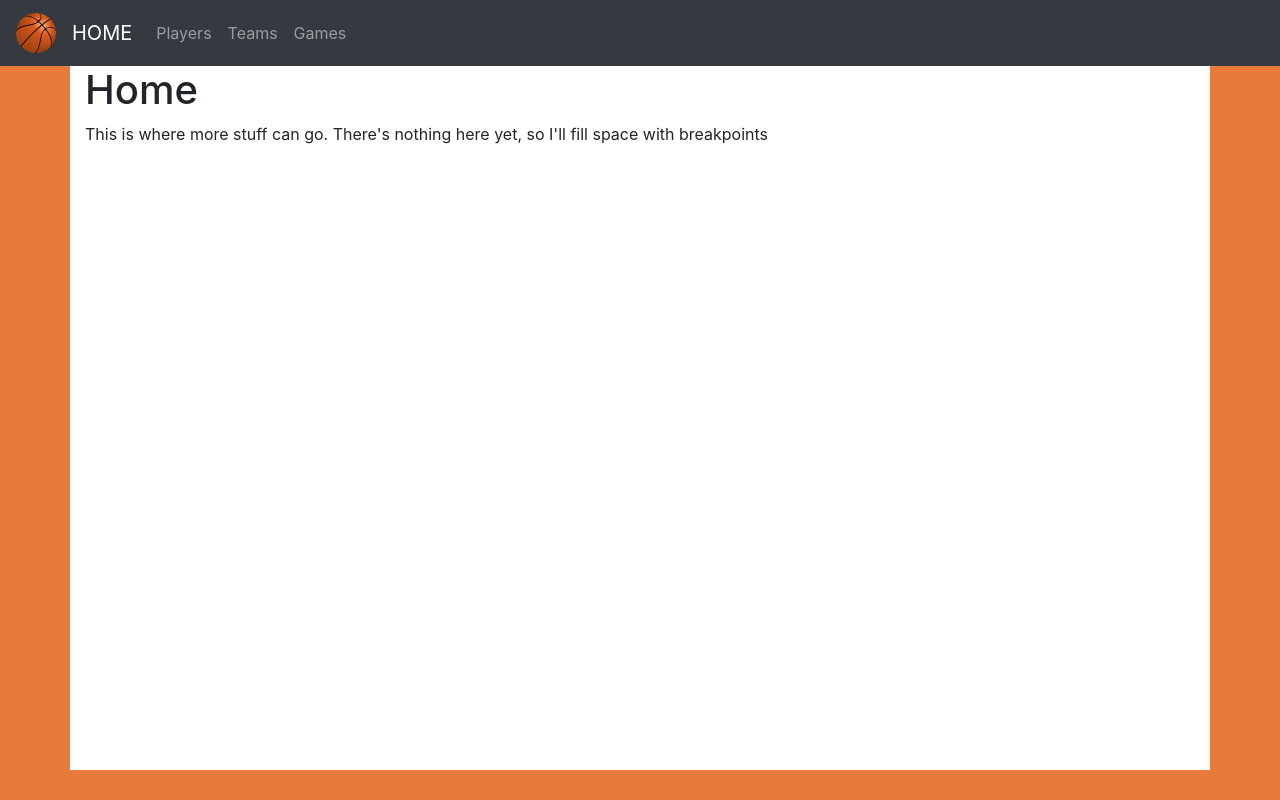
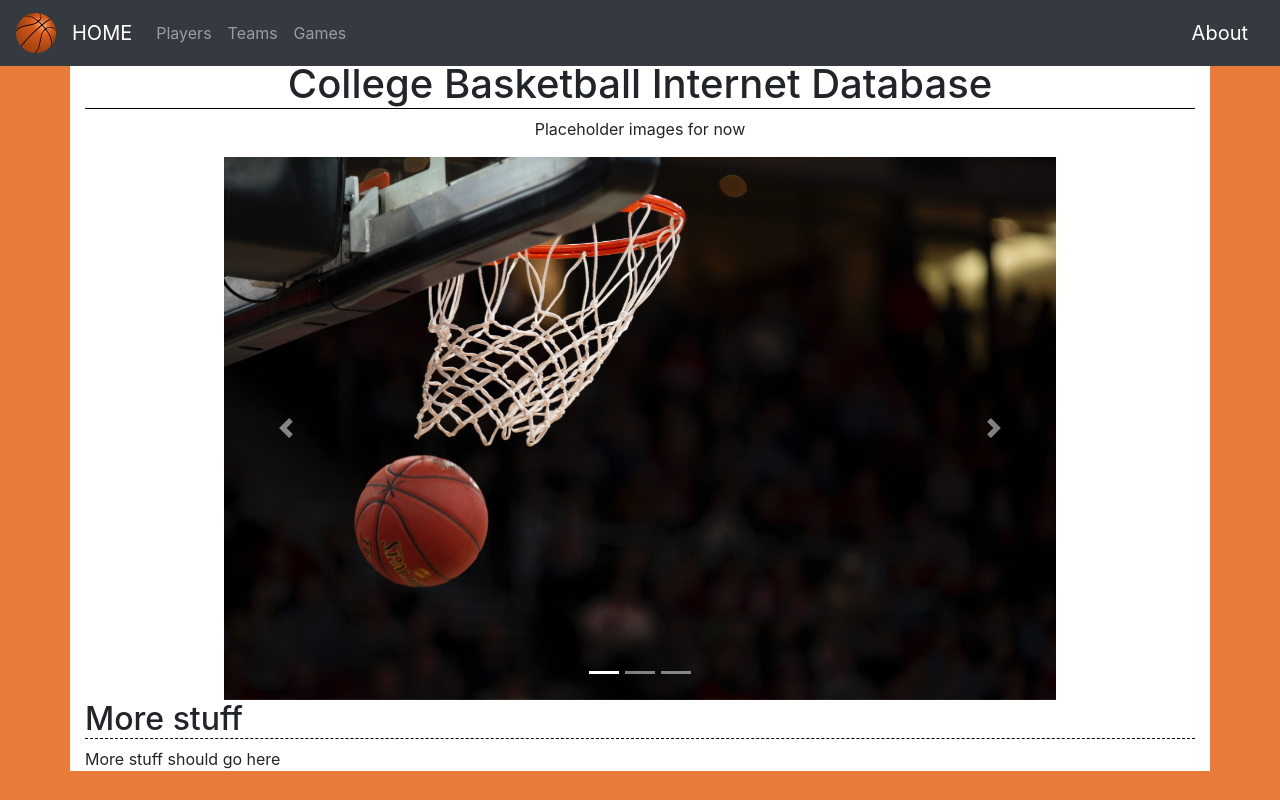
Before and after one commit to tylerpak/NCAA_Website, a Flask app: page / in a window 1280 px wide. Run offline with Flask 2, Linux system fonts and the light colour scheme; some libraries are stand-ins or nearby versions.

Commit message:
Added about page and added carousel to home page

```diff
--- a/app.py
+++ b/app.py
@@ -7,6 +7,9 @@ app = Flask(__name__)
 def index():
     return render_template('index.html')
 
+@app.route('/about')
+def about():
+    return render_template('about.html')
 
 if __name__ == "__main__":
     app.run(debug=True)
--- a/static/style/base.css
+++ b/static/style/base.css
@@ -1,3 +1,31 @@
 body{
-    background-color:	#e87b3a;
+    background-color:	#e87b3a ;
+    padding-top: 60px;
 }
+
+.base-container{
+    margin-left: 10px;
+    margin-right: 10px;
+}
+
+.carousel-inner img {
+    width: 100%;
+    height: auto;
+}
+
+.carousel-inner{
+    text-align: center;
+}
+
+.carousel{
+    width: 75%;
+    margin: 0 auto;
+}
+
+h1 {
+    border-bottom: 1px solid black
+ }
+
+ h2{
+    border-bottom: 1px dashed black
+ }
--- a/templates/base.html
+++ b/templates/base.html
@@ -20,11 +20,11 @@
     {% block head %}{% endblock %}
 </head>
 <body>
-    <nav class="navbar navbar-expand-sm bg-dark navbar-dark">
+    <nav class="navbar navbar-expand-sm bg-dark navbar-dark fixed-top">
         <a class="navbar-brand" href="#">
             <img src="static/images/basketball.png" alt="Logo" style="width:40px;">
         </a>
-        <a class="navbar-brand" href="#"> HOME </a>
+        <a class="navbar-brand" href="/"> HOME </a>
         <button class="navbar-toggler" type="button" data-toggle="collapse" data-target="#collapsibleNavbar">
             <span class="navbar-toggler-icon"></span>
         </button>
@@ -41,8 +41,9 @@
                 </li>
             </ul>
         </div>
+        <a class="navbar-brand text-right" href="/about"> About </a>
     </nav>
-    <div class="container bg-white mx-50">
+    <div class="container-xl bg-white">
         {% block body %}{% endblock %}
     </div>
 </body>
--- a/templates/index.html
+++ b/templates/index.html
@@ -7,34 +7,41 @@
 
 
 {% block body %}
-<h1>Home</h1>
-<p>This is where more stuff can go. There's nothing here yet, so I'll fill space with breakpoints
-<br>
-<br>
-<br>
-<br>
-<br>
-<br>
-<br>
-<br>
-<br>
-<br>
-<br>
-<br>
-<br>
-<br>
-<br>
-<br>
-<br>
-<br>
-<br>
-<br>
-<br>
-<br>
-<br>
-<br>
-<br>
-<br>
-<br>
-</p>
+<h1 style="text-align:center;">College Basketball Internet Database</h1>
+<p style="text-align:center;">Placeholder images for now</p>
+
+<div id="demo" class="carousel slide" data-ride="carousel">
+
+    <!-- Indicators -->
+    <ul class="carousel-indicators">
+      <li data-target="#demo" data-slide-to="0" class="active"></li>
+      <li data-target="#demo" data-slide-to="1"></li>
+      <li data-target="#demo" data-slide-to="2"></li>
+    </ul>
+
+    <!-- The slideshow -->
+    <div class="carousel-inner">
+      <div class="carousel-item active">
+        <img src="static/images/bball1.jpg" alt="Temp 1">
+      </div>
+      <div class="carousel-item">
+        <img src="static/images/bball2.jpg" alt="Temp 2">
+      </div>
+      <div class="carousel-item">
+        <img src="static/images/bball3.jpg" alt="Temp 3">
+      </div>
+    </div>
+
+    <!-- Left and right controls -->
+    <a class="carousel-control-prev" href="#demo" data-slide="prev">
+      <span class="carousel-control-prev-icon"></span>
+    </a>
+    <a class="carousel-control-next" href="#demo" data-slide="next">
+      <span class="carousel-control-next-icon"></span>
+    </a>
+</div>
+
+<h2>More stuff</h2>
+<p>More stuff should go here</p>
+
 {% endblock %}
```
Also changed, not shown: templates/about.html (added, +24 -0 lines), static/images/bball1.jpg (added), static/images/bball2.jpg (added), static/images/bball3.jpg (added).
